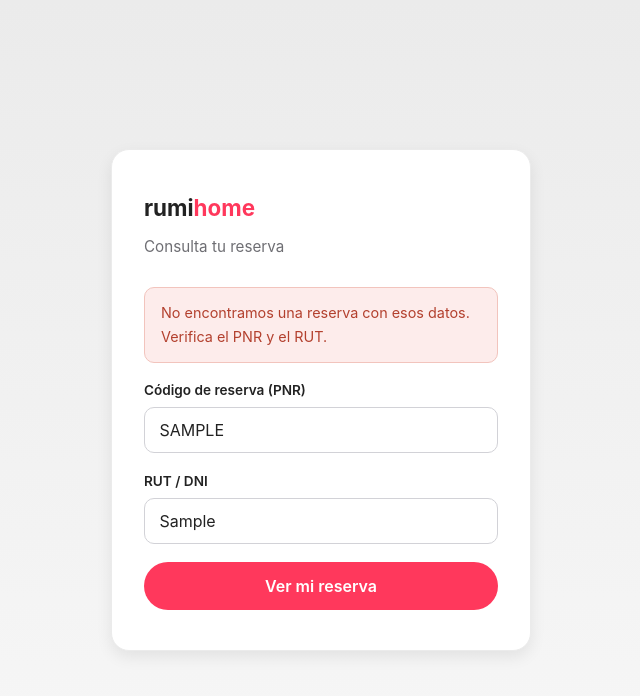
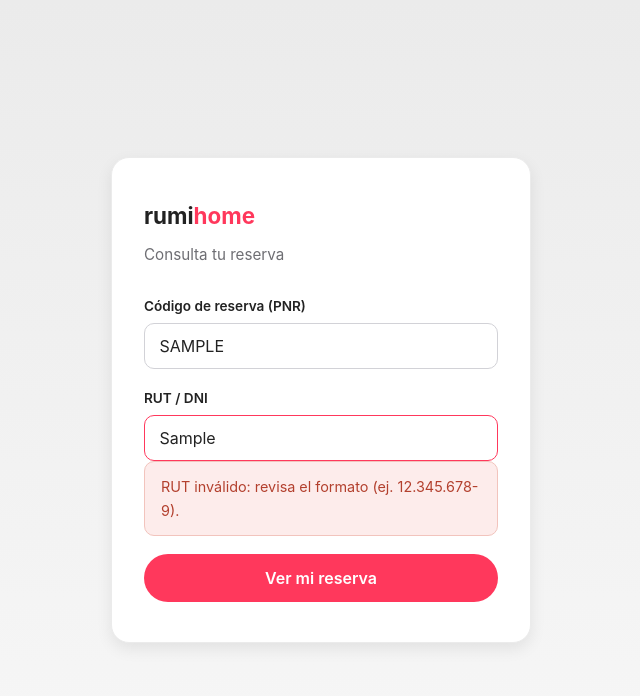
Before and after one commit to druminot/RumiHome, a React (Vite) app in the folder app/: page /reserva in a window 1280 px wide. Both pictures are taken after typing "Sample", "Sample" into the empty fields and a click on the button "Ver mi reserva". Shown: the top 696 px of the page, without its empty margins (319-959 px from the left). Built offline with nearby package versions, Linux system fonts and the light colour scheme; no server answers.

Commit message:
rr(frontend): validacion RUT en portal huesped

```diff
--- /dev/null
+++ b/app/src/lib/rut.ts
@@ -0,0 +1,38 @@
+export type RutErrorCode = 'RUT_INVALIDO_FORMATO' | 'RUT_INVALIDO_DV'
+
+export interface ValidarRutResult {
+  ok: boolean
+  normalizado: string
+  error?: RutErrorCode
+}
+
+export function normalizarRut(input: string): string {
+  return input.replace(/[.\s-]/g, '').toUpperCase()
+}
+
+function calcularDv(cuerpo: string): string {
+  const pesos = [2, 3, 4, 5, 6, 7]
+  let suma = 0
+  for (let i = cuerpo.length - 1, p = 0; i >= 0; i--, p++) {
+    suma += Number(cuerpo[i]) * pesos[p % pesos.length]
+  }
+  const resto = suma % 11
+  const dv = 11 - resto
+  if (dv === 11) return '0'
+  if (dv === 10) return 'K'
+  return String(dv)
+}
+
+export function validarRut(input: string): ValidarRutResult {
+  const normalizado = normalizarRut(input)
+  const cuerpo = normalizado.slice(0, -1)
+  const dv = normalizado[normalizado.length - 1]
+
+  if (!/^\d{1,8}[0-9K]$/.test(normalizado)) {
+    return { ok: false, normalizado, error: 'RUT_INVALIDO_FORMATO' }
+  }
+  if (calcularDv(cuerpo) !== dv) {
+    return { ok: false, normalizado, error: 'RUT_INVALIDO_DV' }
+  }
+  return { ok: true, normalizado: `${cuerpo}-${dv}` }
+}
--- a/app/src/pages/GuestLogin.tsx
+++ b/app/src/pages/GuestLogin.tsx
@@ -1,24 +1,45 @@
 import { useState } from 'react'
 import { useNavigate, Link } from 'react-router-dom'
 import { api } from '../api/client'
+import { validarRut, type RutErrorCode } from '../lib/rut'
 
 const GUEST_PATH = import.meta.env.VITE_GUEST_PATH ?? '/reserva'
+
+const RUT_ERROR_MESSAGES: Record<RutErrorCode, string> = {
+  RUT_INVALIDO_FORMATO: 'RUT inválido: revisa el formato (ej. 12.345.678-9).',
+  RUT_INVALIDO_DV: 'RUT inválido: el dígito verificador no es correcto.',
+}
 
 export default function GuestLoginPage() {
   const navigate = useNavigate()
   const [pnr, setPnr] = useState('')
   const [rut, setRut] = useState('')
+  const [rutError, setRutError] = useState<string | null>(null)
   const [error, setError] = useState<string | null>(null)
   const [loading, setLoading] = useState(false)
+
+  function handleRutBlur() {
+    if (!rut.trim()) return
+    const res = validarRut(rut)
+    if (!res.ok && res.error) setRutError(RUT_ERROR_MESSAGES[res.error])
+  }
 
   async function handleSubmit(e: React.FormEvent) {
     e.preventDefault()
     setError(null)
+    if (!rut.trim()) return
+    const res = validarRut(rut)
+    if (!res.ok) {
+      if (res.error) setRutError(RUT_ERROR_MESSAGES[res.error])
+      document.getElementById('g-rut')?.focus()
+      return
+    }
+    const rutNormalizado = res.normalizado
     setLoading(true)
     try {
-      const r = await api.guestLookup(pnr.trim().toUpperCase(), rut.trim())
+      const r = await api.guestLookup(pnr.trim().toUpperCase(), rutNormalizado)
       navigate(`${GUEST_PATH}/${r.pnr}`, {
-        state: { reservation: r, rut: rut.trim() },
+        state: { reservation: r, rut: rutNormalizado },
       })
     } catch (err) {
       setError('No encontramos una reserva con esos datos. Verifica el PNR y el RUT.')
@@ -50,10 +71,20 @@
             <input
               id="g-rut"
               required
+              autoComplete="off"
               placeholder="12.345.678-9"
               value={rut}
-              onChange={(e) => setRut(e.target.value)}
+              aria-invalid={rutError ? true : undefined}
+              aria-describedby={rutError ? 'rut-error' : undefined}
+              onChange={(e) => {
+                setRut(e.target.value)
+                if (rutError) setRutError(null)
+              }}
+              onBlur={handleRutBlur}
             />
+            {rutError && (
+              <p id="rut-error" className="alert error" role="alert">{rutError}</p>
+            )}
           </div>
           <button className="btn full" type="submit" disabled={loading}>
             {loading ? 'Buscando…' : 'Ver mi reserva'}
```
